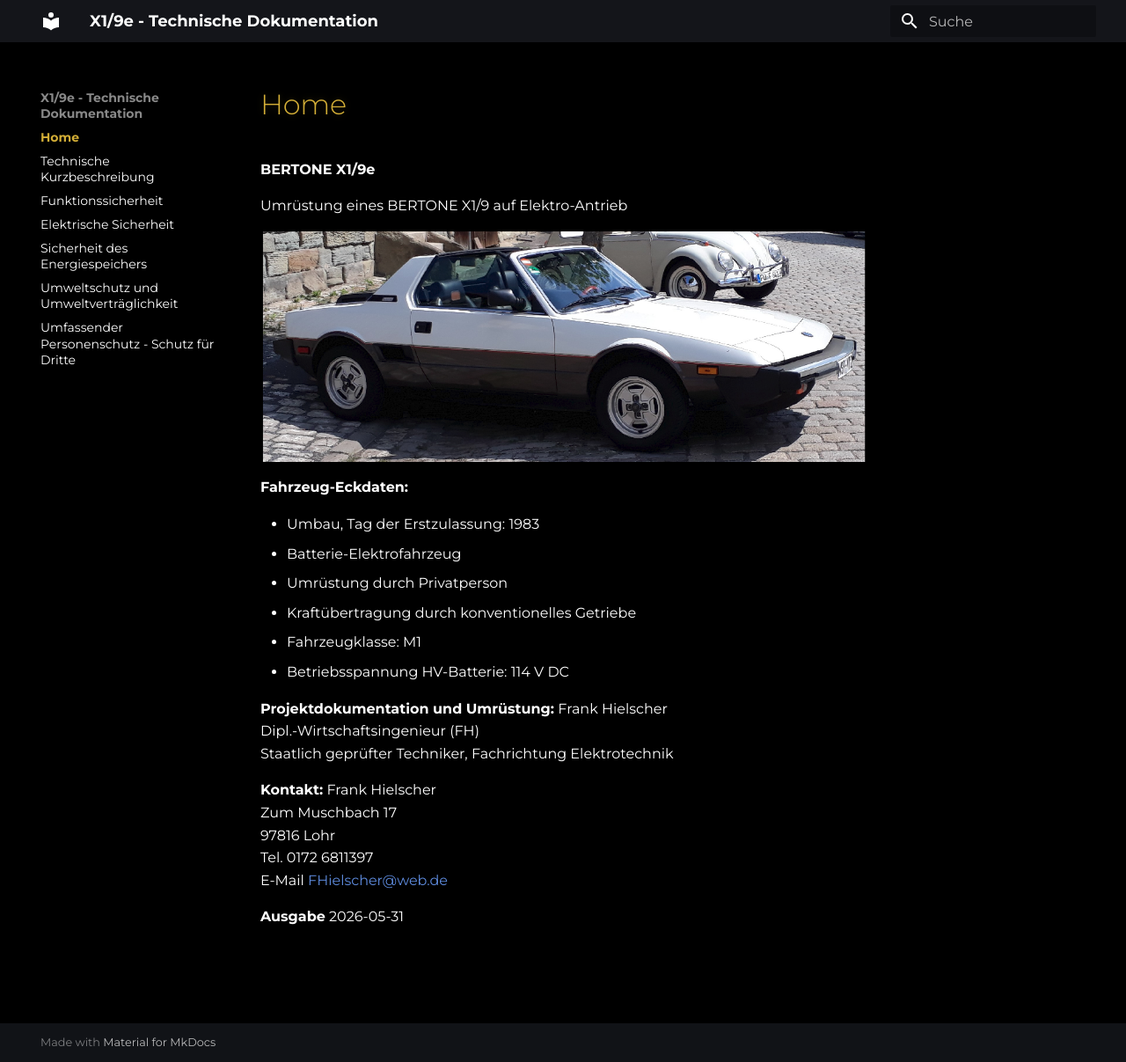
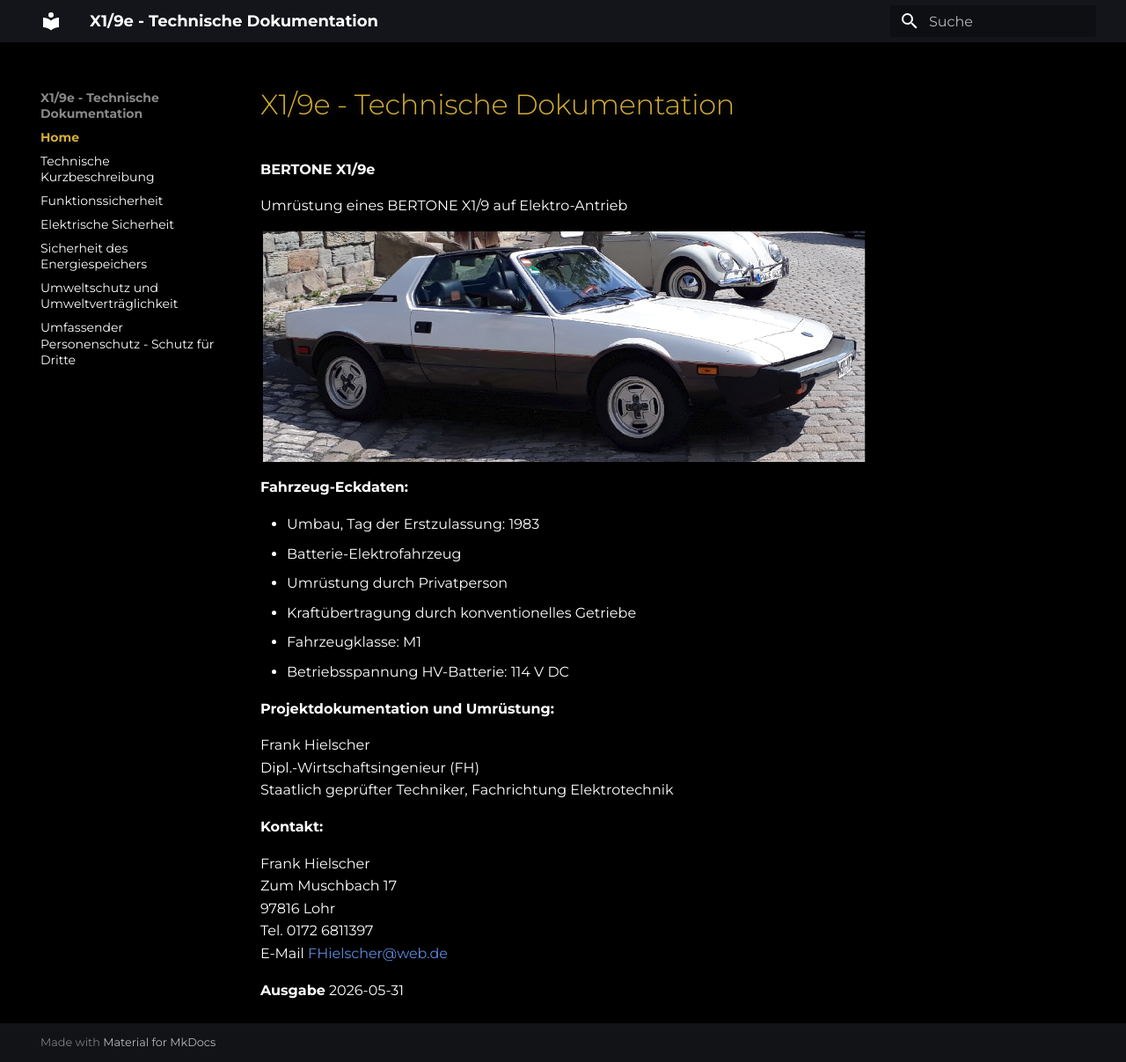
Before and after one commit to Fhiel/X19e-docs, an MkDocs documentation site: the page built from docs/index.md, in a window 1280 px wide and 1207 px high. Shown: the whole window at 88% size. Built offline with MkDocs 1.6.1 and Material for MkDocs 9.7.7, drawn with Linux system fonts in a browser that asks for light colours.

Commit message:
fix again

```diff
--- a/docs/index.md
+++ b/docs/index.md
@@ -1,4 +1,4 @@
-
+# X1/9e - Technische Dokumentation
 
 **BERTONE X1/9e**
 
@@ -18,11 +18,13 @@
 * Betriebsspannung HV-Batterie: 114 V DC
 
 **Projektdokumentation und Umrüstung:**
+
 Frank Hielscher
 Dipl.-Wirtschaftsingenieur (FH)
 Staatlich geprüfter Techniker, Fachrichtung Elektrotechnik
 
 **Kontakt:**
+
 Frank Hielscher
 Zum Muschbach 17
 97816 Lohr
--- a/mkdocs.yml
+++ b/mkdocs.yml
@@ -45,7 +45,7 @@
       enumerate_figures: true
       add_cover_page: true       # nutzt index.md als Deckblatt
       exclude:
-        - "index.md"              # index.md wird als Deckblatt genutzt, daher hier ausschließen
+        - index.md              # index.md wird als Deckblatt genutzt, daher hier ausschließen
       include_css: true
       # toc_title: "Inhaltsverzeichnis"
       # add_full_urls: false
```
